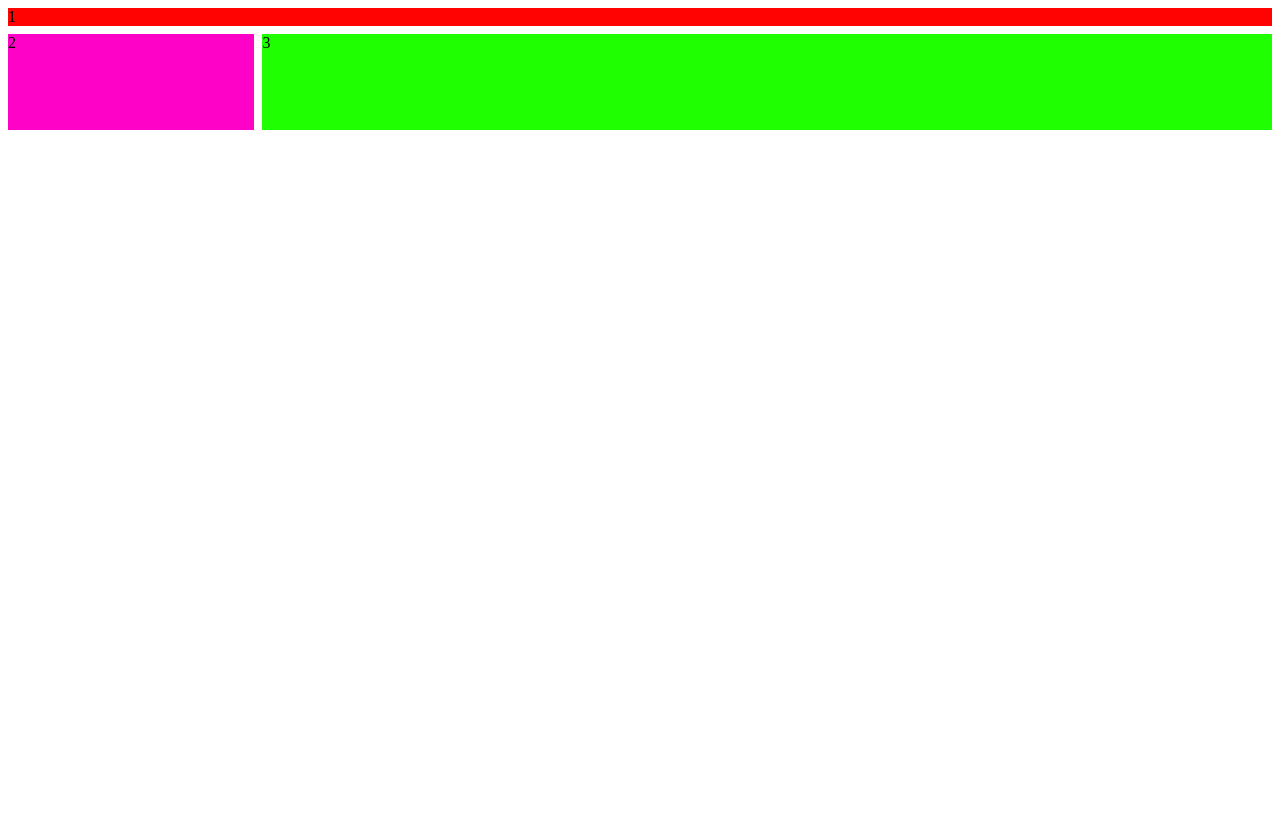
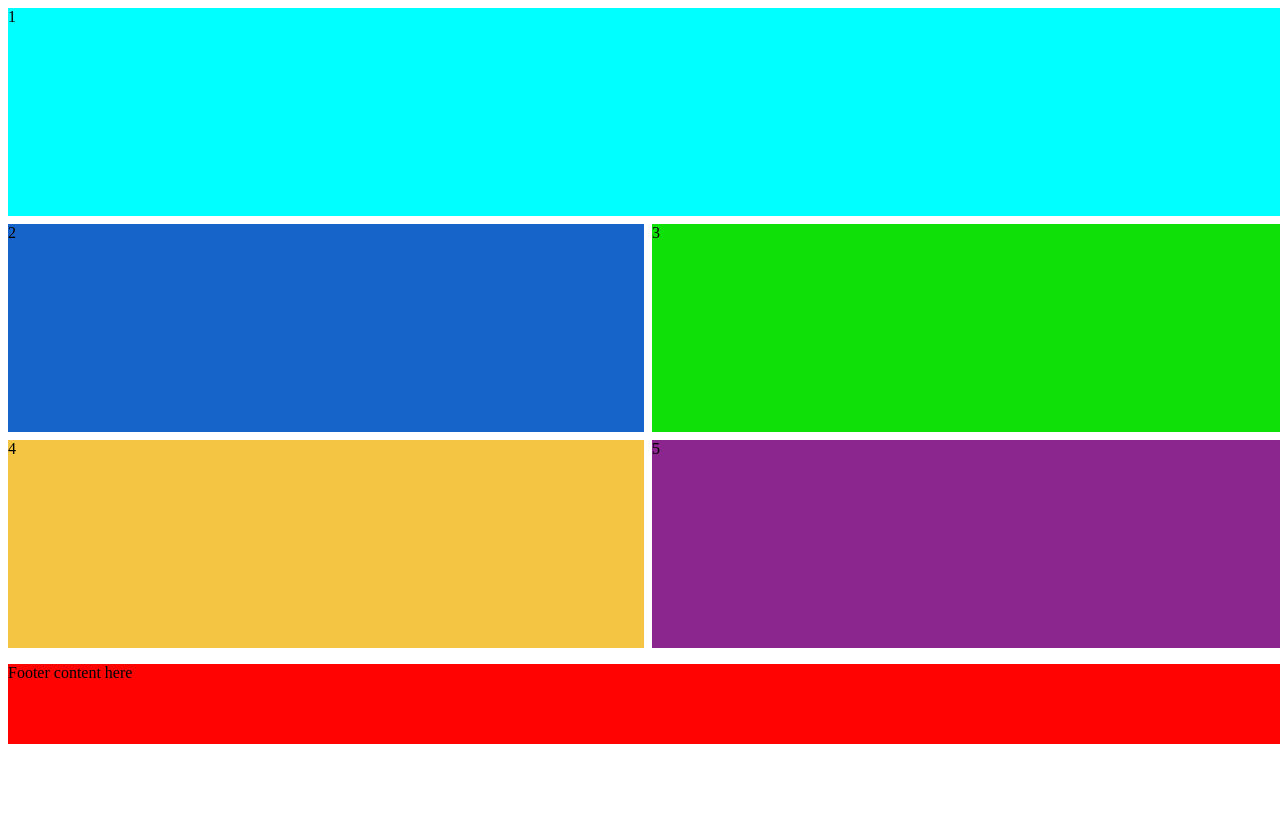
Before and after one commit to StingerBlade/InventarioBoticaCentral, a Django app: template inventario/app/templates/index.html in a window 1280 px wide. Before the commit the page ends 130 px from the top, so only its background shows below. Run offline with Django 5.2, Linux system fonts and the light colour scheme; the template is opened without the code that fills it, so the values that code supplies are empty.

Commit message:
Agregar logo y actualizar estilos en index.html

```diff
--- a/inventario/app/templates/index.html
+++ b/inventario/app/templates/index.html
@@ -7,44 +7,72 @@
     <style>
 
         .body {
-            background-color: #028dff;
+            background-color: #ffffff;
             width: 100%;
             height: 100vh;
         }
 
-        .parent {
+        .footer {
+            background-color: #ff0202;
+            width: 100%;
+            height: 10vh;
+        }
+
+
+.parent {
     display: grid;
-    grid-template-columns: repeat(5, 1fr);
-    grid-template-rows: repeat(5, 1fr);
+    grid-template-columns: repeat(2, 1fr);
+    grid-template-rows: repeat(3, 1fr);
     gap: 8px;
+    height: 80vh;
 }
 
 .div1 {
-    grid-column: span 5 / span 5;
-    background-color: #ff0202;
+    background-color: aqua;
+    grid-column: span 2 / span 2;
 }
 
 .div2 {
-    grid-row: span 4 / span 4;
+    background-color: #1664ca;
     grid-row-start: 2;
-    background-color: #ff02c8;
 }
 
 .div3 {
-    grid-column: span 4 / span 4;
-    grid-row: span 4 / span 4;
+    background-color: #0fe008;
+
     grid-row-start: 2;
-    background-color: #20ff02;
 }
+.div4 {
+    background-color: #f4c542;
+    grid-row-start: 3;
+}
+
+
+
+.div5 {
+    background-color: #8a268d;
+
+    grid-row-start: 3;
+}
+
+
 
 </style>
 </head>
-<bod class="body">
+<body class="body">
+
 <div class="parent">
     <div class="div1">1</div>
     <div class="div2">2</div>
     <div class="div3">3</div>
+    <div class="div4">4</div>
+    <div class="div5">5</div>
 </div>
 
+<footer>
+    <div class="footer">
+        <p>Footer content here</p>
+    </div>
+</footer>
 </body>
 </html>
```
Also changed, not shown: inventario/app/static/logo.png (added).
